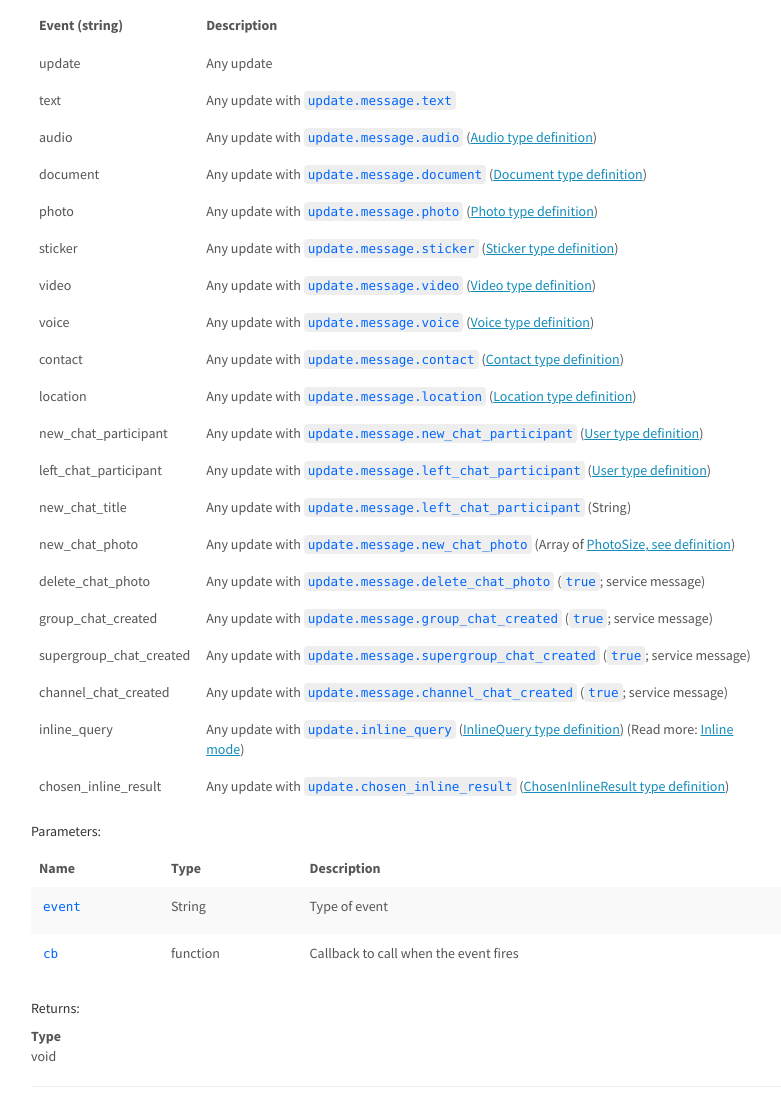
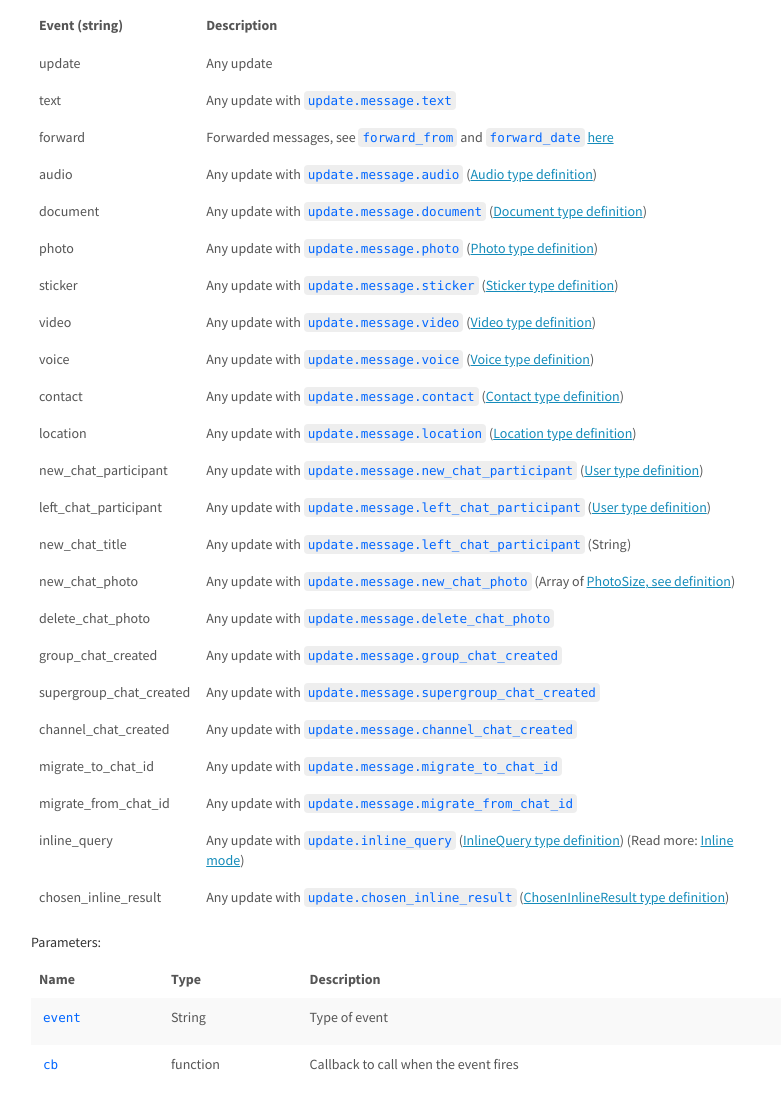
Before and after one commit to Dragory/telegram-bot-api, a plain HTML site: page Bot.html in a window 1280 px wide. Shown: the part 4882-5977 px from the top of the page, without its empty margins (39-820 px from the left). Drawn offline with Linux system fonts and the light colour scheme.

Commit message:
Update docs for 1.4.0

```diff
--- a/Bot.html
+++ b/Bot.html
@@ -1833,6 +1833,10 @@ The parameter <code>message</code> equals to <code>update.message</code> when av
 <tr>
 <td>text</td>
 <td>Any update with <code>update.message.text</code></td>
+</tr>
+<tr>
+<td>forward</td>
+<td>Forwarded messages, see <code>forward_from</code> and <code>forward_date</code> <a href="https://core.telegram.org/bots/api#message">here</a></td>
 </tr>
 <tr>
 <td>audio</td>
@@ -1884,19 +1888,27 @@ The parameter <code>message</code> equals to <code>update.message</code> when av
 </tr>
 <tr>
 <td>delete_chat_photo</td>
-<td>Any update with <code>update.message.delete_chat_photo</code> (<code>true</code>; service message)</td>
+<td>Any update with <code>update.message.delete_chat_photo</code></td>
 </tr>
 <tr>
 <td>group_chat_created</td>
-<td>Any update with <code>update.message.group_chat_created</code> (<code>true</code>; service message)</td>
+<td>Any update with <code>update.message.group_chat_created</code></td>
 </tr>
 <tr>
 <td>supergroup_chat_created</td>
-<td>Any update with <code>update.message.supergroup_chat_created</code> (<code>true</code>; service message)</td>
+<td>Any update with <code>update.message.supergroup_chat_created</code></td>
 </tr>
 <tr>
 <td>channel_chat_created</td>
-<td>Any update with <code>update.message.channel_chat_created</code> (<code>true</code>; service message)</td>
+<td>Any update with <code>update.message.channel_chat_created</code></td>
+</tr>
+<tr>
+<td>migrate_to_chat_id</td>
+<td>Any update with <code>update.message.migrate_to_chat_id</code></td>
+</tr>
+<tr>
+<td>migrate_from_chat_id</td>
+<td>Any update with <code>update.message.migrate_from_chat_id</code></td>
 </tr>
 <tr>
 <td>inline_query</td>
@@ -4187,7 +4199,7 @@ For example, both of these will match: <code>/getLocation London</code> or <code
 
 <span class="jsdoc-message">
 	Documentation generated by <a href="https://github.com/jsdoc3/jsdoc">JSDoc 3.4.0</a>
-	on 2016-01-05T12:45:21+02:00 using the <a
+	on 2016-01-06T08:58:26+02:00 using the <a
 	href="https://github.com/docstrap/docstrap">DocStrap template</a>.
 </span>
 </footer>
```
Also changed, not shown: classes.list.html (+1 -1 lines), global.html (+1 -1 lines), index.html (+17 -5 lines), quicksearch.html (+1 -1 lines).
